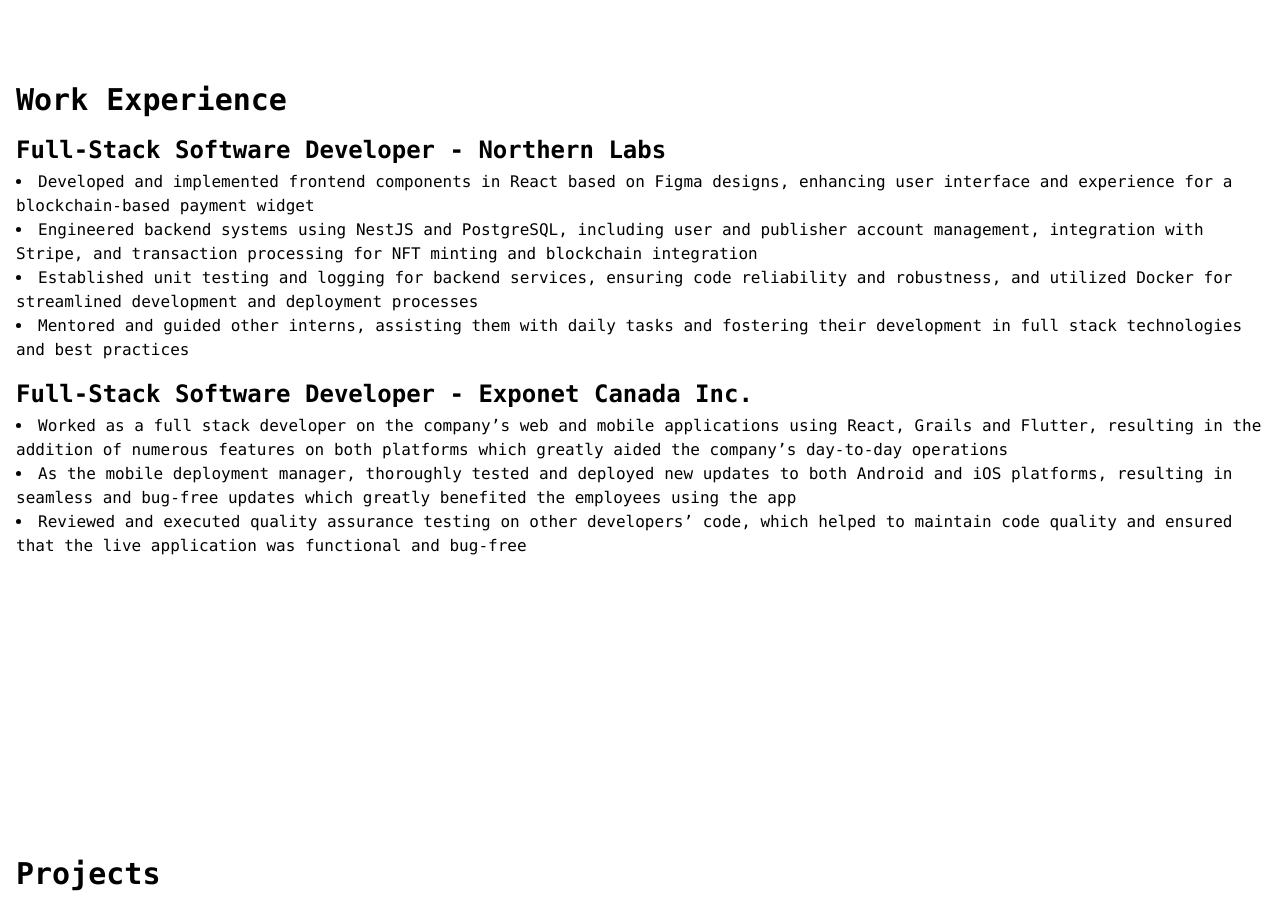
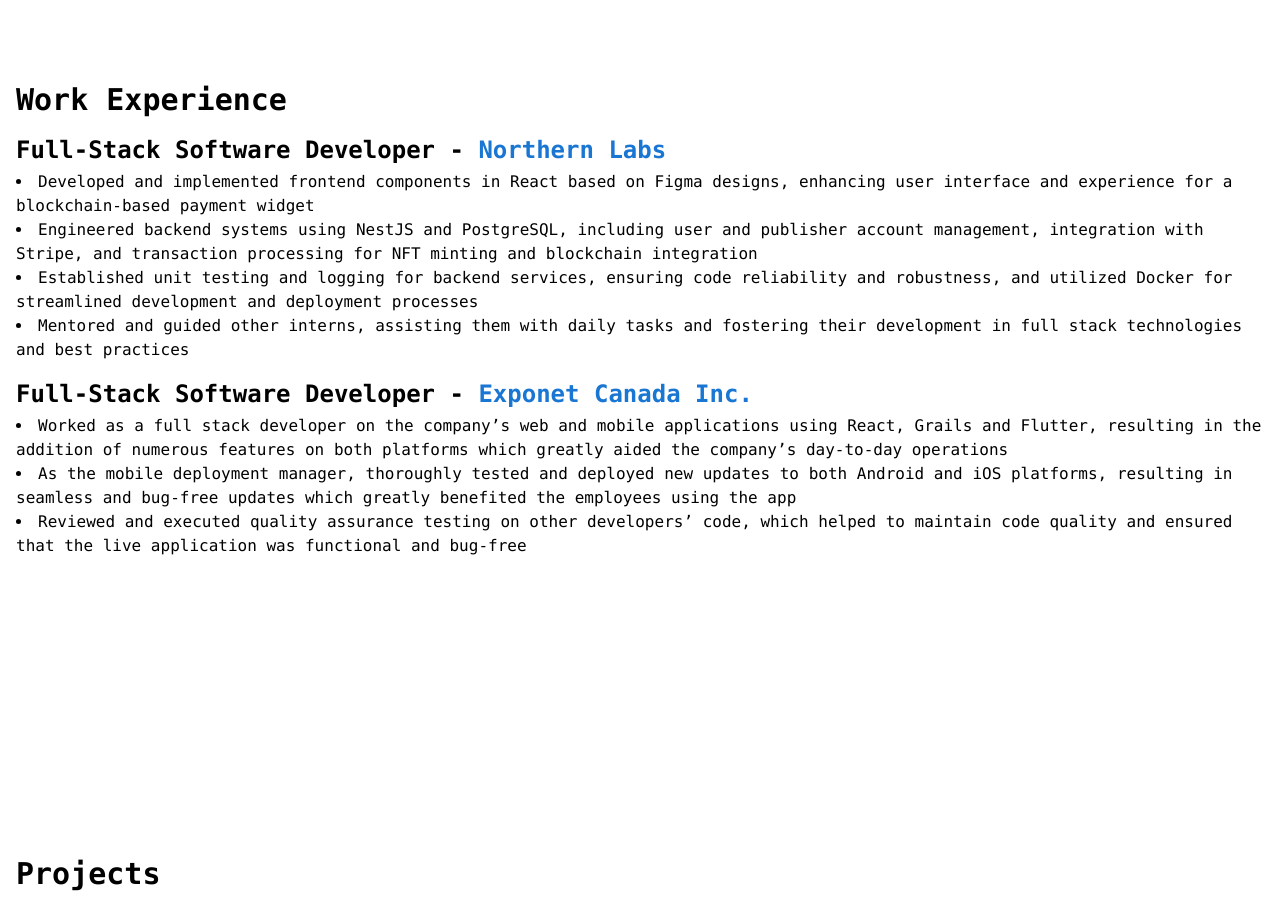
Before and after one commit to saeedahsan/saeedahsan.github.io, a React (Create React App) app: page / in a window 1280 px wide. Shown: the part 880-1790 px from the top of the page. Built offline with nearby package versions, Linux system fonts and the light colour scheme.

Commit message:
feat: add colour to company names

```diff
--- a/src/pages/Work Experience/index.tsx
+++ b/src/pages/Work Experience/index.tsx
@@ -8,6 +8,7 @@
           href="https://www.northernlabs.ca/"
           target="_blank"
           rel="noopener noreferrer"
+          className="text-[#1976d2]"
         >
           Northern Labs
         </a>
@@ -38,6 +39,7 @@
           href="https://www.exponet.ca/"
           target="_blank"
           rel="noopener noreferrer"
+          className="text-[#1976d2]"
         >
           Exponet Canada Inc.
         </a>
```
